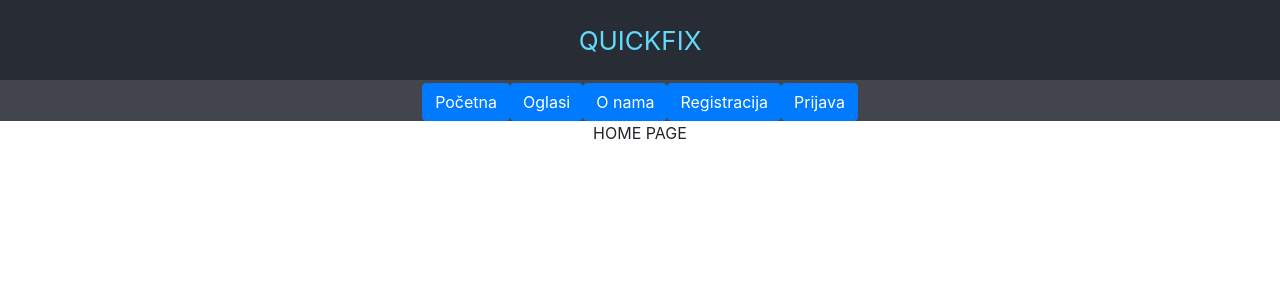
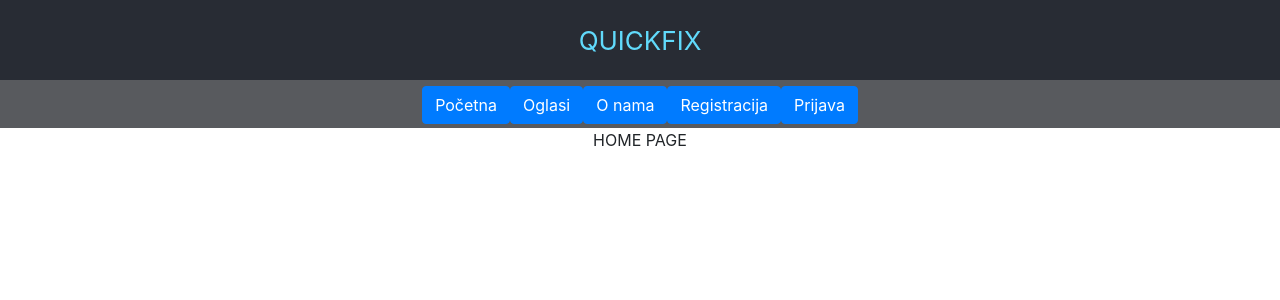
Before and after one commit to gjaic2016/react_project_demo, a React (Create React App) app: page / in a window 1280 px wide. Shown: the top 300 px of the page. Built offline with nearby package versions, Linux system fonts and the light colour scheme.

Commit message:
navbar buttons

```diff
--- a/src/App.css
+++ b/src/App.css
@@ -25,8 +25,8 @@
 }
 
 .App-navbar {
-  background-color: #42454b;
-  min-height: 5vh;
+  background-color: #585a5e;
+  min-height: 6vh;
   display: flex;
   flex-direction: column;
   align-items: center;
@@ -39,6 +39,10 @@
   color: #61dafb;
 }
 
+.navbar_button {
+  color: #61dafb;
+}
+
 @keyframes App-logo-spin {
   from {
     transform: rotate(0deg);
--- a/src/components/NavBar/NavBar.js
+++ b/src/components/NavBar/NavBar.js
@@ -1,17 +1,17 @@
 import React from "react";
-import { Button } from 'react-bootstrap';
-
+import { Button } from "react-bootstrap";
 
 const NavBar = () => {
   return (
     <>
-
-      <div>
-        <Button variant="primary"  >Početna</Button>
-        <Button variant="primary"  >Oglasi</Button>
-        <Button variant="primary"  >O nama</Button>
-        <Button variant="primary"  >Registracija</Button>
-        <Button variant="primary"  >Prijava</Button>
+      <div className="navbar_wrapper" >
+        <div >
+          <Button variant="primary">Početna</Button>
+          <Button variant="primary">Oglasi</Button>
+          <Button variant="primary">O nama</Button>
+          <Button variant="primary">Registracija</Button>
+          <Button variant="primary">Prijava</Button>
+        </div>
       </div>
     </>
   );
```
Also changed, not shown: 1 other file (tests, documents, lock files or other folders).
